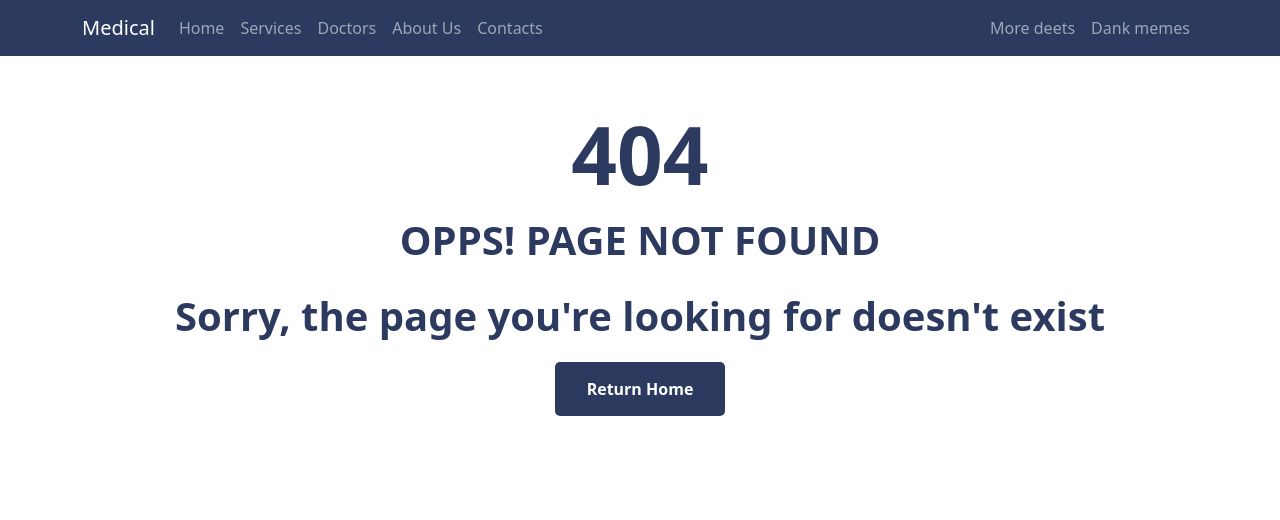
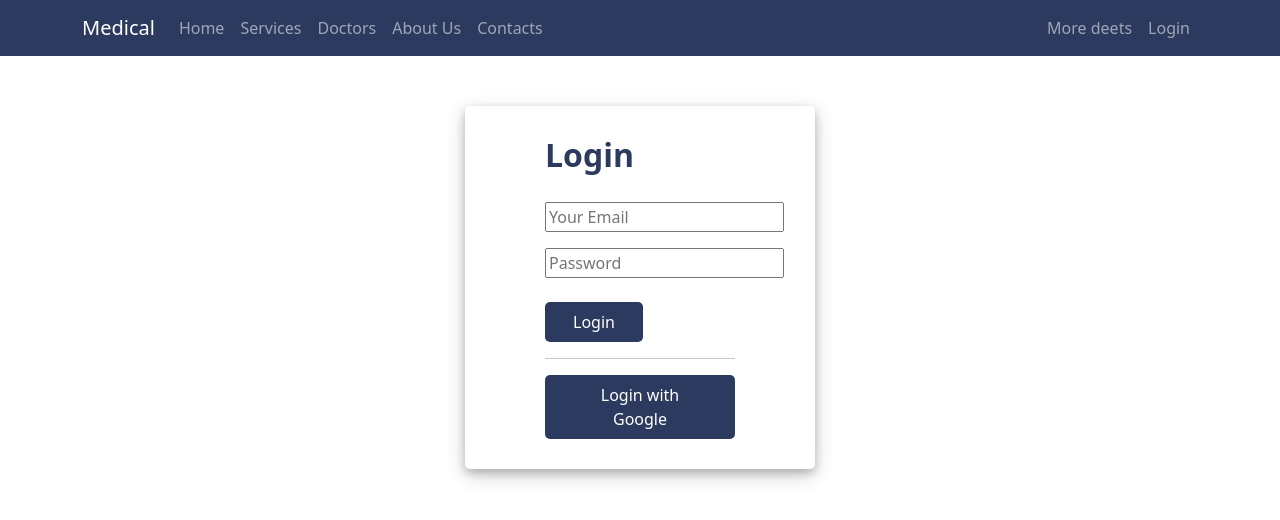
Before and after one commit to mdsajedul/mediplus, a React (Create React App) app: page /login in a window 1280 px wide. Before the commit this address had no page. Shown: the top 520 px of the page. Built offline with nearby package versions, Linux system fonts and the light colour scheme.

Commit message:
login desgin

```diff
--- a/package.json
+++ b/package.json
@@ -10,6 +10,7 @@
     "react": "^17.0.2",
     "react-bootstrap": "^2.0.0-rc.1",
     "react-dom": "^17.0.2",
+    "react-hook-form": "^7.17.4",
     "react-router-dom": "^5.3.0",
     "react-router-hash-link": "^2.4.3",
     "react-scripts": "4.0.3",
--- a/src/App.js
+++ b/src/App.js
@@ -8,6 +8,7 @@ import Doctor from './Pages/Doctors/Doctor';
 import AboutUs from './Pages/AboutUs/AboutUs';
 import Contacts from './Pages/Contacts/Contacts';
 import NotFound from './Pages/NotFound/NotFound';
+import Login from './Pages/Login/Login';
 
 function App() {
   return (
@@ -20,6 +21,9 @@ function App() {
                 </Route>
                 <Route path="/home">
                     <Home></Home>
+                </Route>
+                <Route path="/login">
+                    <Login></Login>
                 </Route>
                 <Route path="/doctors">
                     <Doctor></Doctor>
--- /dev/null
+++ b/src/Pages/Login/Login.js
@@ -0,0 +1,35 @@
+import React from 'react';
+import { useForm } from 'react-hook-form';
+import './login.css';
+
+const Login = () => {
+    const { register, handleSubmit, watch, formState: { errors } } = useForm();
+    const onSubmit = data => console.log(data);
+    return (
+        <div className="login-container d-flex justify-content-center">
+
+           <div className="login-card">
+                <h2>Login</h2>
+                <div className="form-style">
+                    <form onSubmit={handleSubmit(onSubmit)}>
+                        <div className="mb-3">
+                            <input  type="text" placeholder="Your Email" {...register("email", { required: true })} />
+                            {errors.email && <span  className="text-danger">This field is required</span>}
+                        </div>
+                        <div className="mb-4">
+                            <input  type="password" placeholder="Password"  {...register("password",{required:true})} />
+                            {errors.password && <span className="text-danger">This field is required</span>}
+                        </div>
+
+                        <button className="btn-login"  type="submit">Login</button>
+                    </form>
+                </div>
+                <hr />
+                    <button className="btn-login">Login with Google</button>
+           </div>
+
+        </div>
+    );
+};
+
+export default Login;
--- /dev/null
+++ b/src/Pages/Login/login.css
@@ -0,0 +1,36 @@
+.login-container{
+    margin-top: 50px;
+}
+
+.login-card{
+    border-radius: 5px;
+    padding-top: 30px;
+    padding-bottom: 30px;
+    padding-left: 80px;
+    padding-right: 80px;
+    width: 350px;
+    box-shadow: 0 4px 8px 0 rgba(0, 0, 0, 0.2), 0 6px 20px 0 rgba(0, 0, 0, 0.19);
+}
+.login-card h2{
+    color:#2B3A5E;
+    font-weight: 700;
+    padding-bottom: 20px;
+}
+
+.btn-login {
+    background-color: #2B3A5E; /* Green */
+    border: none;
+    color: white;
+    padding: 8px 28px;
+    text-align: center;
+    text-decoration: none;
+    display: inline-block;
+    font-size: 16px;
+
+    border-radius: 5px;
+  }
+  .btn-login:active{
+
+      background-color:#326bf0;
+
+  }
--- a/src/Pages/Shared/Header/Header.js
+++ b/src/Pages/Shared/Header/Header.js
@@ -1,7 +1,7 @@
 import React from 'react';
 import { Container, Nav, Navbar } from 'react-bootstrap';
 import { HashLink } from 'react-router-hash-link';
-import './header.css'
+import './header.css';
 
 const Header = () => {
     return (
@@ -20,9 +20,7 @@ const Header = () => {
                         </Nav>
                         <Nav>
                         <Nav.Link href="#deets">More deets</Nav.Link>
-                        <Nav.Link eventKey={2} href="#memes">
-                            Dank memes
-                        </Nav.Link>
+                        <Nav.Link as={HashLink} to="/login">Login</Nav.Link>
                         </Nav>
                     </Navbar.Collapse>
                 </Container>
```
Also changed, not shown: 1 other file (tests, documents, lock files or other folders).
